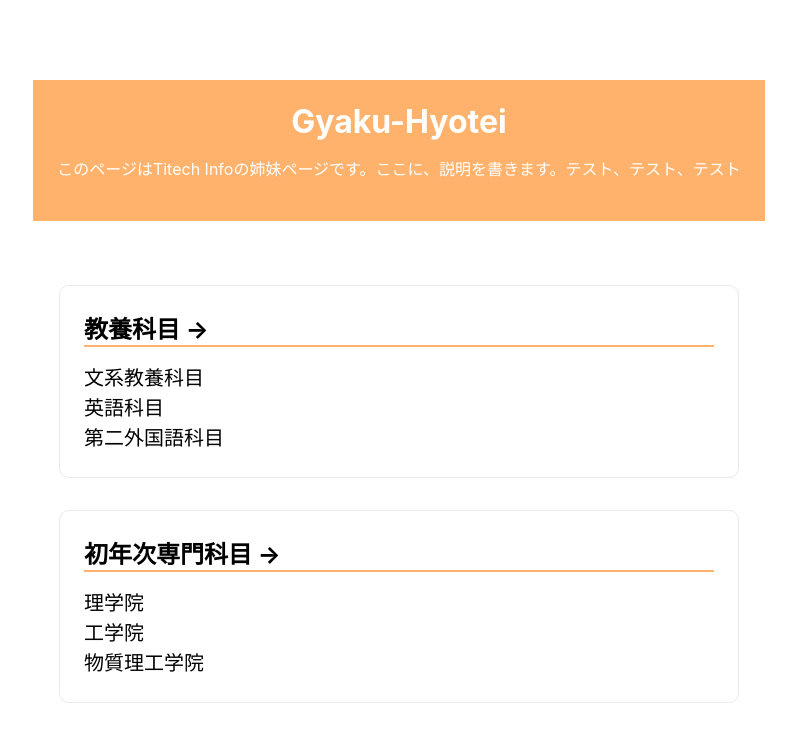
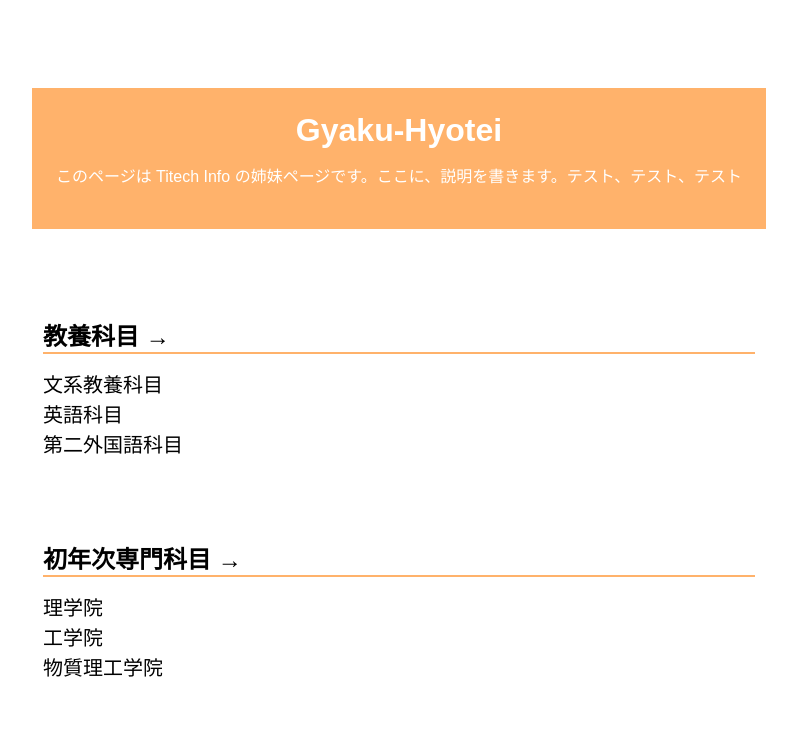
Before and after one commit to okoge-kaz/gyaku-hyotei, a Next.js app: page / in a window 1280 px wide. Shown: the top 734 px of the page, without its empty margins (241-1038 px from the left). Built offline with nearby package versions, Linux system fonts and the light colour scheme.

Commit message:
フォントとかのCSSを変更

```diff
--- a/pages/index.js
+++ b/pages/index.js
@@ -17,8 +17,7 @@ export default function Home() {
           <h1 className={styles.title}>Gyaku-Hyotei</h1>
 
           <p className={styles.description}>
-            このページは
-            <a href="https://titech.app/products/titechinfo/">Titech Info</a>
+            このページは Titech Info
             の姉妹ページです。ここに、説明を書きます。テスト、テスト、テスト
           </p>
         </div>
--- a/styles/Home.module.css
+++ b/styles/Home.module.css
@@ -79,10 +79,10 @@
   text-align: left;
   color: inherit;
   text-decoration: none;
-  border: 1px solid #eaeaea;
+  /* border: 1px solid #eaeaea; */
   border-radius: 10px;
   transition: color 0.15s ease, border-color 0.15s ease;
-  width: 85%;
+  width: 95%;
 }
 
 .card:hover,
--- a/styles/globals.css
+++ b/styles/globals.css
@@ -1,14 +1,7 @@
 html,
 body {
-  padding: 0;
-  margin: 0;
-  font-family: -apple-system, BlinkMacSystemFont, Segoe UI, Roboto, Oxygen,
-    Ubuntu, Cantarell, Fira Sans, Droid Sans, Helvetica Neue, sans-serif;
-}
-
-a {
-  color: inherit;
-  text-decoration: none;
+  font-family: 'Yu Gothic', '游ゴシック', YuGothic, '游ゴシック体', 'ヒラギノ角ゴ Pro W3', 'メイリオ', sans-serif;
+  background: #ffffff;
 }
 
 * {
```
